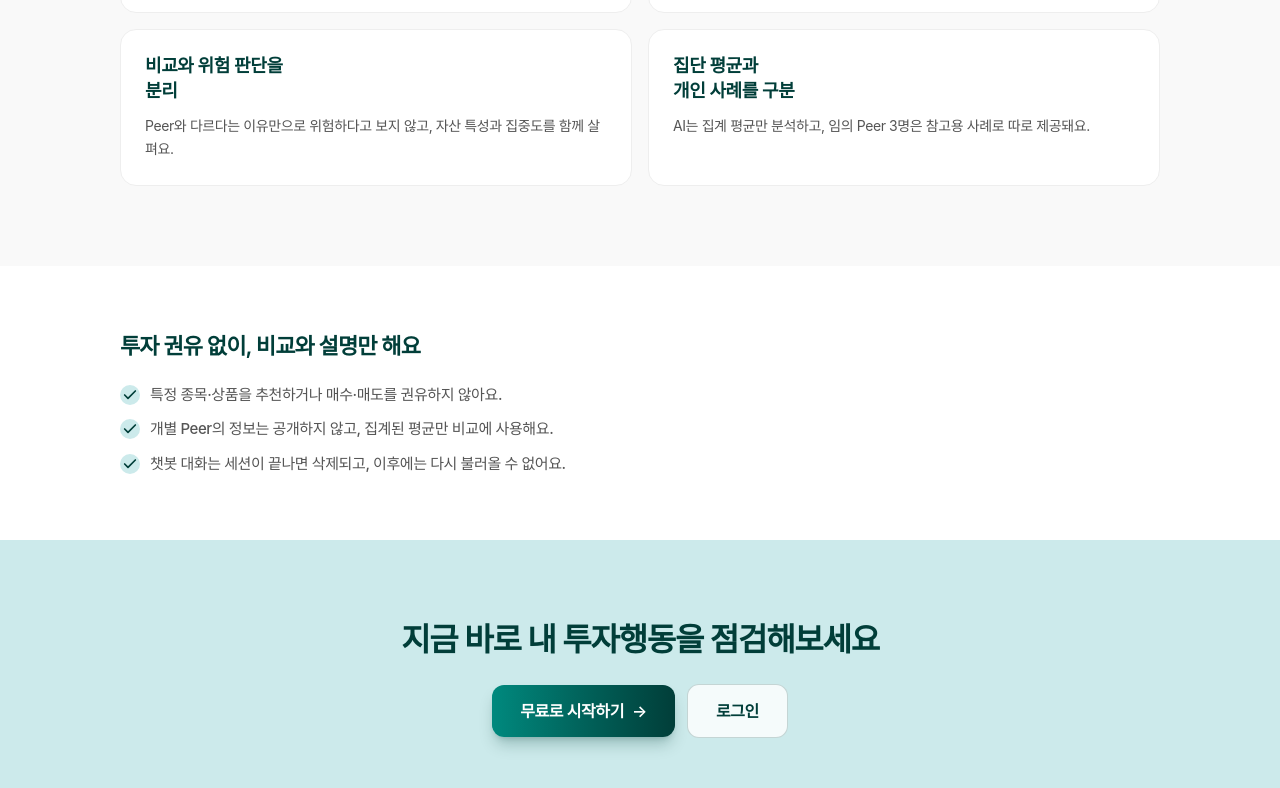
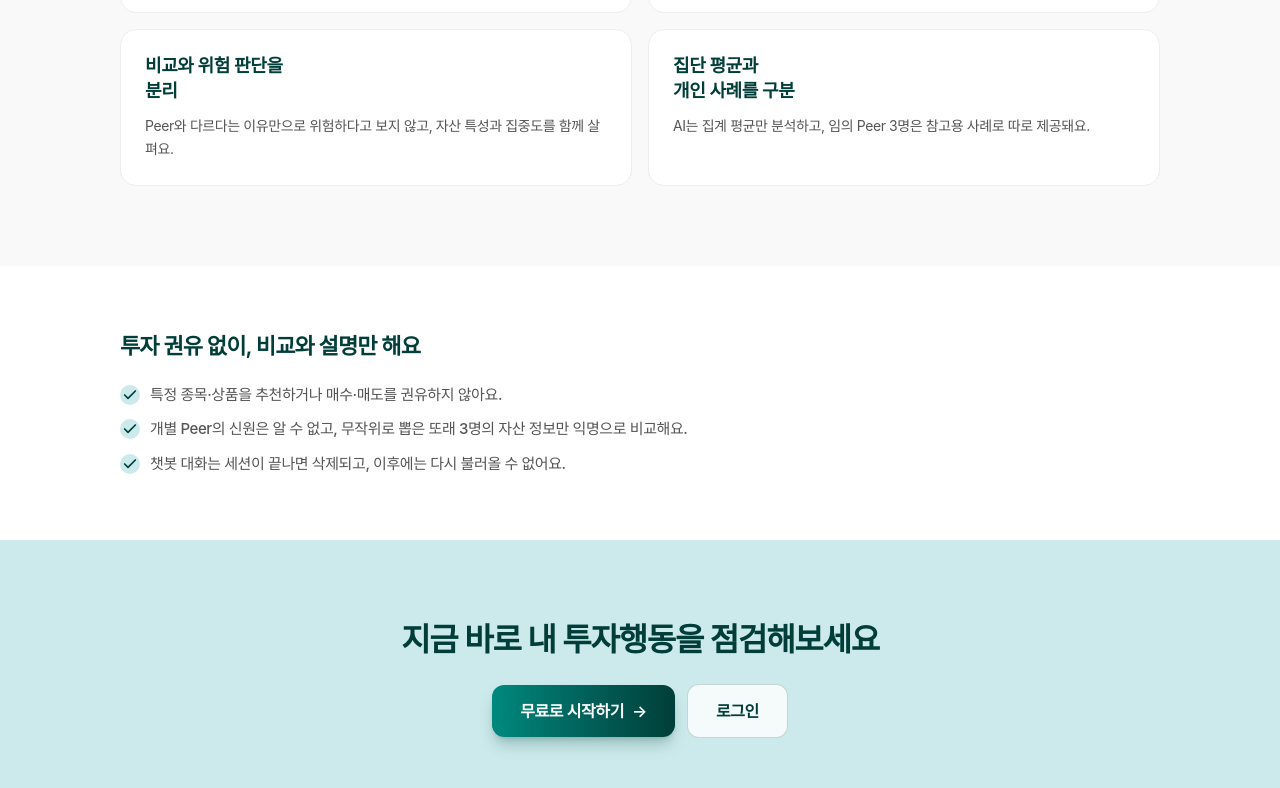
Before and after one commit to please-2000won/Frontend, a React (Vite) app: page /landing in a window 1280 px wide. Shown: the part 2321-3109 px from the top of the page. Built offline with nearby package versions, Linux system fonts and the light colour scheme; no server answers; a web font is replaced by a local one.

Commit message:
fix: 랜딩 페이지 멘트 수정

```diff
--- a/src/pages/LandingPage.tsx
+++ b/src/pages/LandingPage.tsx
@@ -65,7 +65,7 @@ const DIFFERENTIATORS = [
 // 기능명세서 CHAT-06, 4.5 "개인정보 및 브라우저 저장" 요약
 const SAFEGUARDS = [
   '특정 종목·상품을 추천하거나 매수·매도를 권유하지 않아요.',
-  '개별 Peer의 정보는 공개하지 않고, 집계된 평균만 비교에 사용해요.',
+  '개별 Peer의 신원은 알 수 없고, 무작위로 뽑은 또래 3명의 자산 정보만 익명으로 비교해요.',
   '챗봇 대화는 세션이 끝나면 삭제되고, 이후에는 다시 불러올 수 없어요.',
 ];
 
```
